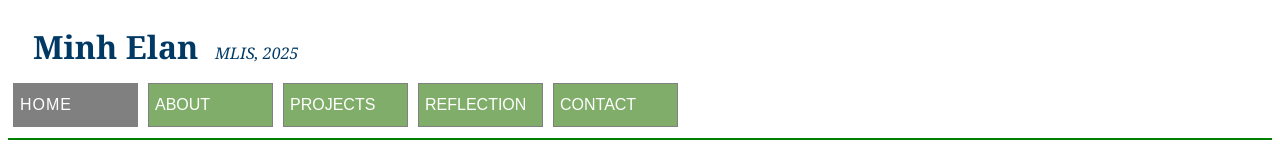
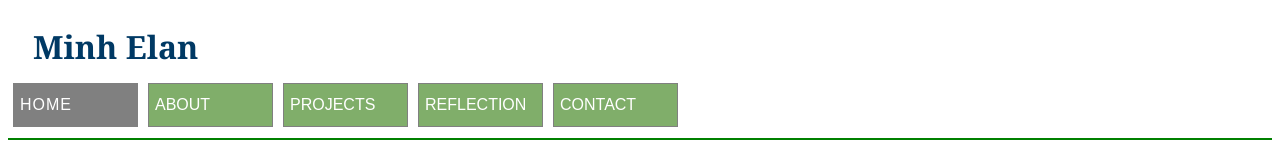
Before and after one commit to minhelan/minhelan.github.io, a plain HTML site: page webdevelopment/index.html in a window 1280 px wide. Shown: the top 160 px of the page. Drawn offline with Linux system fonts and the light colour scheme; a web font is replaced by a local one.

Commit message:
Add files via upload

```diff
--- a/webdevelopment/index.html
+++ b/webdevelopment/index.html
@@ -11,7 +11,7 @@
     <link rel="stylesheet" href="nav.css">
     <link rel="stylesheet" href="style.css">
 </head>
-<body><h1>Minh Elan&nbsp;&nbsp;<span style="font-size:medium;font-style:italic;font-weight:normal;">MLIS, 2025</span></h1>
+<body><h1>Minh Elan</h1>
     <nav><label id="hamburger">&#9776; NAVIGATION</label>
 
     <ul class="flex-container">
```
